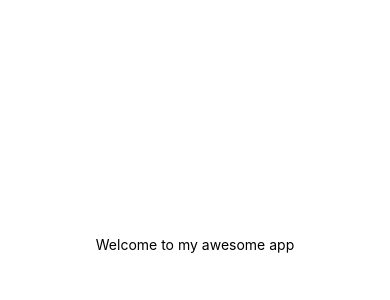
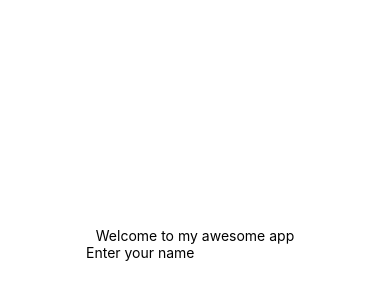
Before and after one commit to Gnblink0/gina_mobile, a React Native app: screen / in a window 390 px wide. Shown: the part 178-478 px from the top of the page. Built offline with nearby package versions, Linux system fonts and the light colour scheme.

Commit message:
add a state and textinput to handle user's input

```diff
--- a/App.tsx
+++ b/App.tsx
@@ -1,13 +1,20 @@
 import { StatusBar } from 'expo-status-bar';
-import { StyleSheet, Text, View } from 'react-native';
-
+import { StyleSheet, Text, TextInput, View } from 'react-native';
+import Header from './components/Header';
+import { useState } from 'react';
 export default function App() {
 
   const appName = 'my awesome app';
+  const [name, setName] = useState('');
+
   return (
     <View style={styles.container}>
-      <Text>Welcome to {appName}</Text>
+      <Header appName={appName} />
       <StatusBar style="auto" />
+      <TextInput
+        placeholder="Enter your name"
+        onChangeText={(changedName: string) => setName(changedName)}
+      />
     </View>
   );
 }
--- /dev/null
+++ b/components/Header.tsx
@@ -0,0 +1,15 @@
+import { StyleSheet, Text, View } from 'react-native'
+import React from 'react'
+
+interface HeaderProps {
+    appName: string;
+}
+
+export default function Header({ appName }: HeaderProps) {
+  return (
+    <View>
+      <Text>Welcome to {appName}</Text>
+    </View>
+  )
+}
+const styles = StyleSheet.create({})
```
